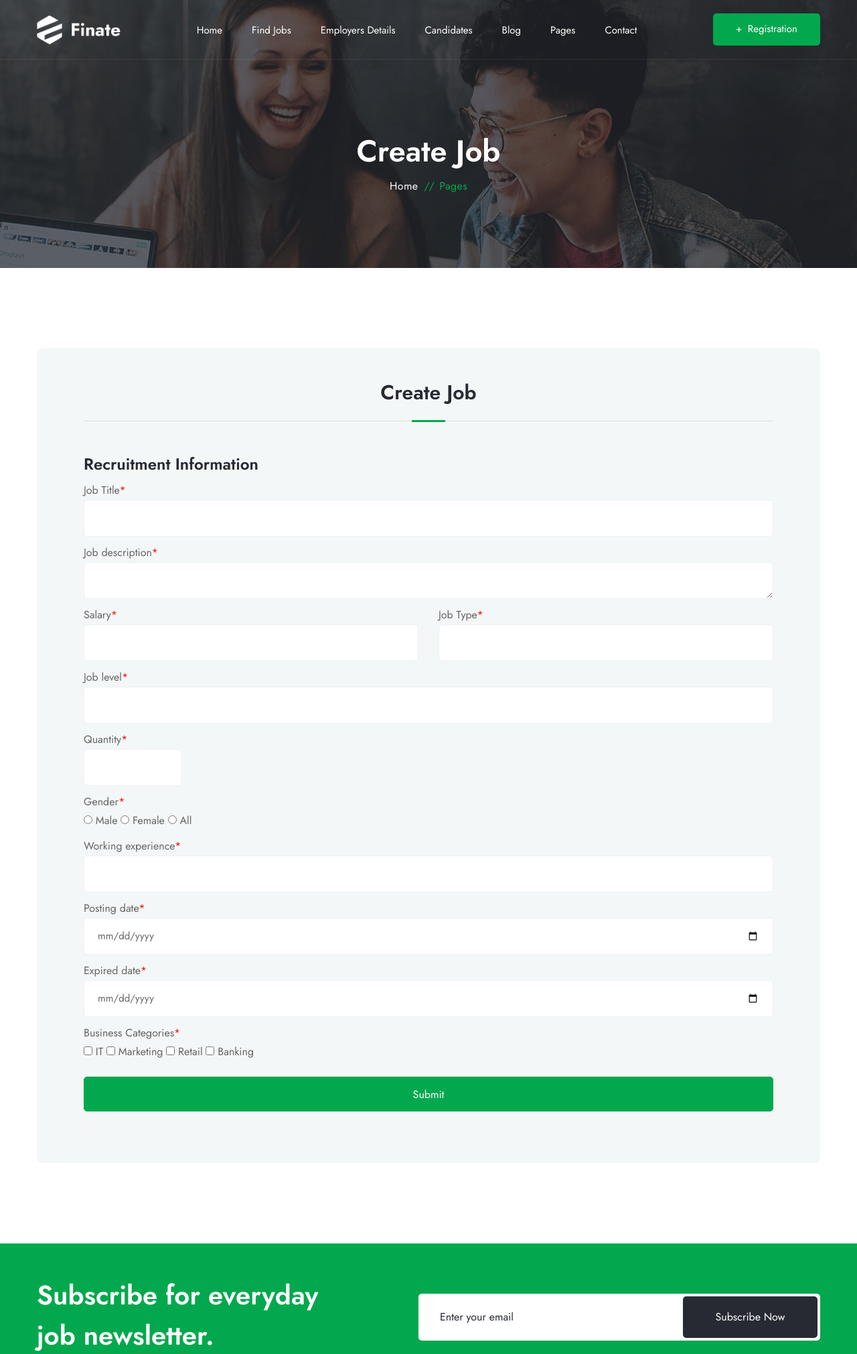
After one commit to hoangminhas/topcinviec-backend, a Laravel app: page /posts/create in a window 1280 px wide. The commit adds this page. Shown: the top 2021 px of the page at 67% size. Run offline with Laravel 8, Linux system fonts and the light colour scheme; parts of the project's set-up code (start-up, migrations or seed data) failed here and were passed over.

Commit message:
update posts create form

```diff
--- a/app/Http/Controllers/PostController.php
+++ b/app/Http/Controllers/PostController.php
@@ -26,4 +26,8 @@ class PostController extends Controller
         return response()->json("Success",201);
 
     }
+
+    public function create() {
+        return view('posts.create');
+    }
 }
--- a/resources/views/layouts/footer.blade.php
+++ b/resources/views/layouts/footer.blade.php
@@ -30,7 +30,7 @@
                     <div class="widget-item widget-about">
                         <div class="widget-logo-area">
                             <a href="index.php">
-                                <img class="logo-main" src="assets/img/logo-light-theme.webp" alt="Logo" />
+                                <img class="logo-main" src="{{asset('assets/img/logo-light-theme.webp')}}" alt="Logo" />
                             </a>
                         </div>
                         <p class="desc">That necessitat ecommerce platform that optimi your store popularised the release</p>
--- a/resources/views/layouts/header.blade.php
+++ b/resources/views/layouts/header.blade.php
@@ -12,7 +12,7 @@
     <title>Finate - Job Portal Website Template Using Bootstrap 5</title>
 
     <!--== Favicon ==-->
-    <link rel="shortcut icon" href="assets/img/favicon.ico" type="image/x-icon" />
+    <link rel="shortcut icon" href="./public/assets/img/favicon.ico" type="image/x-icon" />
 
     <!--== Google Fonts ==-->
     <link rel="preconnect" href="https://fonts.googleapis.com">
@@ -22,18 +22,18 @@
 
 
     <!--== Bootstrap CSS ==-->
-    <link href="assets/css/bootstrap.min.css" rel="stylesheet" />
+    <link href="{{asset('assets/css/bootstrap.min.css')}}" rel="stylesheet" />
     <!--== Icofont Icon CSS ==-->
-    <link href="assets/css/icofont.css" rel="stylesheet" />
+    <link href="{{asset('assets/css/icofont.css')}}" rel="stylesheet" />
     <!--== Swiper CSS ==-->
-    <link href="assets/css/swiper.min.css" rel="stylesheet" />
+    <link href="{{asset(('assets/css/swiper.min.css'))}}" rel="stylesheet" />
     <!--== Fancybox Min CSS ==-->
-    <link href="assets/css/fancybox.min.css" rel="stylesheet" />
+    <link href="{{asset('assets/css/fancybox.min.css')}}" rel="stylesheet" />
     <!--== Aos Min CSS ==-->
-    <link href="assets/css/aos.min.css" rel="stylesheet" />
+    <link href="{{asset('assets/css/aos.min.css')}}" rel="stylesheet" />
 
     <!--== Main Style CSS ==-->
-    <link href="assets/css/style.css" rel="stylesheet" />
+    <link href="{{asset('assets/css/style.css')}}" rel="stylesheet" />
 </head>
 
 <body>
@@ -50,8 +50,8 @@
             <div class="header-align-start">
               <div class="header-logo-area">
                 <a href="index.php">
-                  <img class="logo-main" src="assets/img/logo-light.webp" alt="Logo" />
-                  <img class="logo-light" src="assets/img/logo-light.webp" alt="Logo" />
+                  <img class="logo-main" src="{{asset('assets/img/logo-light.webp')}}" alt="Logo" />
+                  <img class="logo-light" src="{{asset('assets/img/logo-light.webp')}}" alt="Logo" />
                 </a>
               </div>
             </div>
@@ -106,3 +106,4 @@
     </div>
   </header>
   <!--== End Header Wrapper ==-->
+</div>
--- /dev/null
+++ b/resources/views/posts/create.blade.php
@@ -0,0 +1,152 @@
+@extends('layouts.header')
+<main class="main-content">
+    <!--== Start Page Header Area Wrapper ==-->
+    <div class="page-header-area sec-overlay sec-overlay-black" data-bg-img="{{asset('assets/img/photos/bg2.webp')}}">
+        <div class="container pt--0 pb--0">
+            <div class="row">
+                <div class="col-12">
+                    <div class="page-header-content">
+                        <h2 class="title">Create Job</h2>
+                        <nav class="breadcrumb-area">
+                            <ul class="breadcrumb justify-content-center">
+                                <li><a href="index.blade.php">Home</a></li>
+                                <li class="breadcrumb-sep">//</li>
+                                <li>Pages</li>
+                            </ul>
+                        </nav>
+                    </div>
+                </div>
+            </div>
+        </div>
+    </div>
+    <!--== End Page Header Area Wrapper ==-->
+
+    <!--== Start Login Area Wrapper ==-->
+    <section class="account-login-area">
+        <div class="container">
+            <div class="row justify-content-center">
+                <div class="col-md-8 col-lg-7 col-xl-12">
+                    <div class="login-register-form-wrap">
+                        <div class="login-register-form">
+                            <div class="form-title">
+                                <h4 class="title">Create Job</h4>
+                            </div>
+                            <form action="#" method="post">
+                                @csrf
+                                <div class="row">
+                                    <div class="col-12">
+                                        <h4>Recruitment Information</h4>
+                                    </div>
+                                    <div class="col-12">
+                                        <label>Job Title<font style="color:red;">*</font></label>
+                                    </div>
+                                    <div class="col-12">
+                                        <div class="form-group">
+                                            <input class="form-control" name="title" type="text">
+                                        </div>
+                                    </div>
+                                    <div class="col-12">
+                                        <label>Job description<font style="color:red;">*</font></label>
+                                    </div>
+                                    <div class="col-12">
+                                        <div class="form-group">
+                                            <textarea class="form-control" name="content" type="text"></textarea>
+                                        </div>
+                                    </div>
+                                    <div class="col-6">
+                                        <label>Salary<font style="color:red;">*</font></label>
+                                    </div>
+                                    <div class="col-6">
+                                        <label>Job Type<font style="color:red;">*</font></label>
+                                    </div>
+                                    <div class="col-6">
+                                        <div class="form-group">
+                                            <input class="form-control" name="salary" type="text">
+                                        </div>
+                                    </div>
+
+                                    <div class="col-6">
+                                        <div class="form-group">
+                                            <input class="form-control" name="job_type" type="text">
+                                        </div>
+                                    </div>
+                                    <div class="col-12">
+                                        <label>Job level<font style="color:red;">*</font></label>
+                                    </div>
+                                    <div class="col-12">
+                                        <div class="form-group">
+                                            <input class="form-control" name="job_level" type="text">
+                                        </div>
+                                    </div>
+                                    <div class="col-12">
+                                        <label>Quantity<font style="color:red;">*</font></label>
+                                    </div>
+                                    <div class="col-2">
+                                        <div class="form-group">
+                                            <input class="form-control" name="quantity" type="number">
+                                        </div>
+                                    </div>
+                                    <div class="col-12">
+                                        <label>Gender<font style="color:red;">*</font></label>
+                                    </div>
+                                    <div class="col-12">
+                                        <div class="form-group">
+                                            <input name="gender_field" type="radio" value="male"> Male
+                                            <input name="gender_field" type="radio" value="female"> Female
+                                            <input name="gender_field" type="radio" value="all"> All
+                                        </div>
+                                    </div>
+                                    <div class="col-12">
+                                        <label>Working experience<font style="color:red;">*</font></label>
+                                    </div>
+                                    <div class="col-12">
+                                        <div class="form-group">
+                                            <input class="form-control" type="text" name="experience">
+                                        </div>
+                                    </div>
+                                    <div class="col-12">
+                                        <label>Posting date<font style="color:red;">*</font></label>
+                                    </div>
+                                    <div class="col-12">
+                                        <div class="form-group">
+                                            <input class="form-control" type="date" name="posting_start">
+                                        </div>
+                                    </div>
+                                    <div class="col-12">
+                                        <label>Expired date<font style="color:red;">*</font></label>
+                                    </div>
+                                    <div class="col-12">
+                                        <div class="form-group">
+                                            <input class="form-control" type="date" name="posting_end">
+                                        </div>
+                                    </div>
+                                    <div class="col-12">
+                                        <label>Business Categories<font style="color:red;">*</font></label>
+                                    </div>
+                                    <div class="col-12">
+                                        <div class="form-group">
+                                            <input type="checkbox" name="business_category_id" value=""> IT
+                                            <input type="checkbox" name="business_category_id" value=""> Marketing
+                                            <input type="checkbox" name="business_category_id" value=""> Retail
+                                            <input type="checkbox" name="business_category_id" value=""> Banking
+                                        </div>
+                                    </div>
+
+
+                                    <div class="col-12">
+                                        <div class="form-group">
+                                            <button type="submit" class="btn-theme">Submit</button>
+                                        </div>
+                                    </div>
+                                </div>
+                            </form>
+
+                        </div>
+                    </div>
+                </div>
+            </div>
+        </div>
+    </section>
+    <!--== End Login Area Wrapper ==-->
+</main>
+@extends('layouts.footer')
--- a/routes/web.php
+++ b/routes/web.php
@@ -25,4 +25,5 @@ Route::get('candidates',[CandidateController::class, 'index']);
 
 Route::prefix('posts')->group(function (){
     Route::get('/',[PostController::class,'index'])->name('posts.index');
+    Route::get('/create',[PostController::class,'create']);
 });
```
Also changed, not shown: other parts of resources/views/layouts/footer.blade.php (+11 -12 lines).
